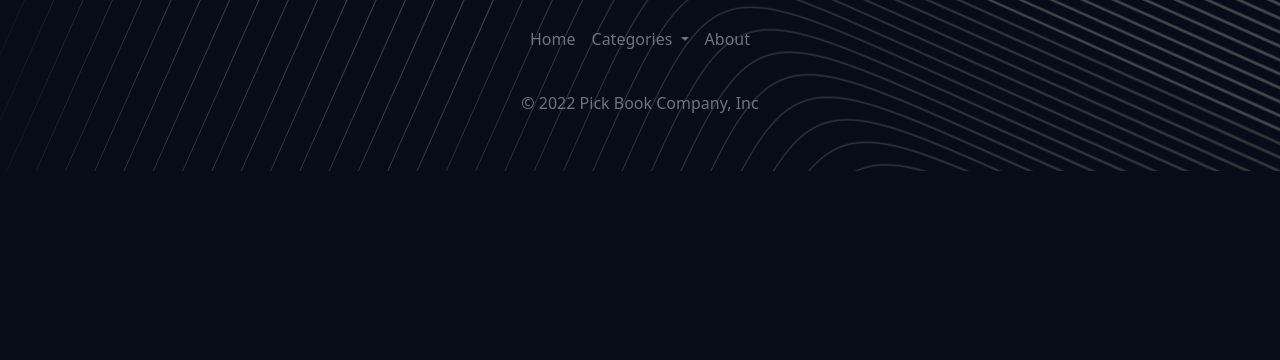
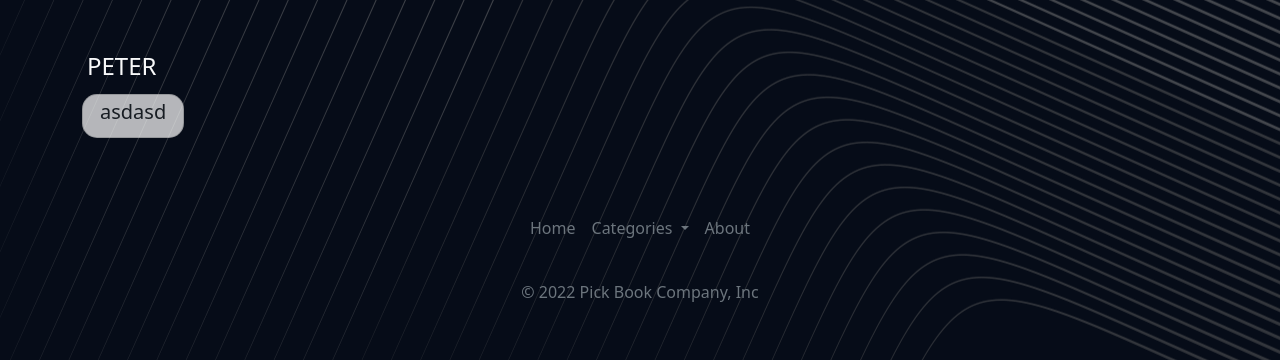
Before and after one commit to MaarkNassef/ITI-Project, a Flask app: page /book/3 in a window 1280 px wide. Shown: the part 729-1089 px from the top of the page. Before the commit the page ends 900 px from the top, so only its background shows below. Run offline with Flask 2, Linux system fonts and the light colour scheme; data comes from the database, SQL or seed files in the repository; both versions use the stored data as it was after the commit.

Commit message:
Comments is loaded.

```diff
--- a/app.py
+++ b/app.py
@@ -71,8 +71,11 @@ def book(id):
         print(GLOBAL.getEmail())
         cur.execute(f"""INSERT INTO Comments (book_id,User_id,book_comm) VALUES('{id}','{GLOBAL.getUserId(GLOBAL.getEmail())}','{comme}');""")
         connect.commit()
+    cur = connect.cursor()
+    cur.execute(f"SELECT u.Name,c.book_comm FROM Users u, Comments c WHERE c.book_id = '{id}' AND u.id = c.User_id ORDER BY c.comm_id DESC;")
+    comments = cur.fetchall()
     connect.close()
-    return render_template('book.html', data=data)
+    return render_template('book.html', data=data, comments=comments)
 
 @app.route('/search/<word>',methods=['GET','POST'])
 def search(word):
--- a/templates/book.html
+++ b/templates/book.html
@@ -14,23 +14,31 @@
                 <h5 class="text-white">{{data[3]}}</h5>
                 <h5 class="text-white">{{data[4]}} Stars</h5>
                 <h5 class="text-white" style="margin-top: 5%;">{{data[5]}}</h5>
-
               </div>
             </div>
-
-            <div class="row" style="padding: 5%;" >
+            <h2 class="text-uppercase text-center text-white" style="padding: 30px;">Comments</h2>
+            <div class="row">
               <div class="col align-items-center">
               <form method="post">
                 <div class="form-group">
-
                   <textarea aria-required="true" name="comm" placeholder="Enter your comment..." name="comment" required id="form3Example3cg" class="form-control"></textarea>
-                  <button  style="background-color: gray; margin-top: 1%; right:0 ; color: white;" class="btn btn-outline-success " type="submit">
-                    Comment</button>
-
+                  <button  style="background-color: gray; margin-top: 1%; right:0 ; color: white;" class="btn btn-outline-success " type="submit">Comment</button>
                 </div>
               </form>
             </div>
-
+          </div>
+          <br><br><br>
+          <div class="align-items-center justify-content-center">
+          {% for i in comments: %}
+          <div class="row" style="margin: auto;">
+            <h4 class="text-light text-uppercase" style="padding: 5px;">{{i[0]}}</h4>
+            <div class="card" style="border-radius: 15px; margin-bottom: 30px; opacity: 70%; width: fit-content;">
+              <div>
+                <h5 class="text-dark" style="padding: 5px;">{{i[1]}}</h5>
+              </div>
+            </div>
+          </div>
+          {% endfor %}
           </div>
         </div>
   </div>
--- a/templates/search.html
+++ b/templates/search.html
@@ -1,5 +1,5 @@
 {% extends 'base.html' %}
-{% block title %}search{% endblock %}
+{% block title %}Search{% endblock %}
 {% block login %}
   <li class="nav-item"><a href="{{url_for('signIn')}}" class="nav-link text-white px-2">Log out</a></li>
 {% endblock %}
```
Also changed, not shown: Database.db.
